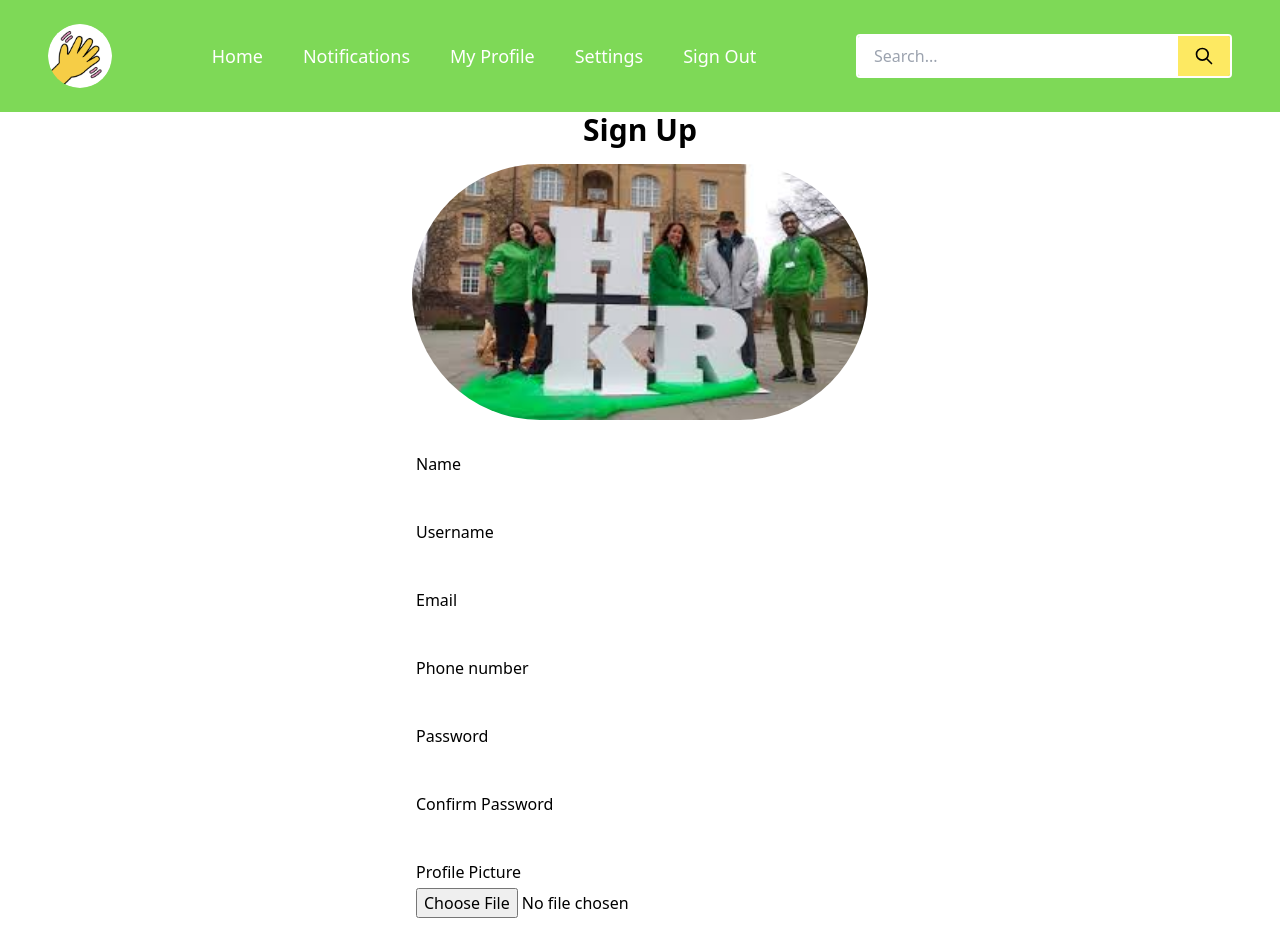
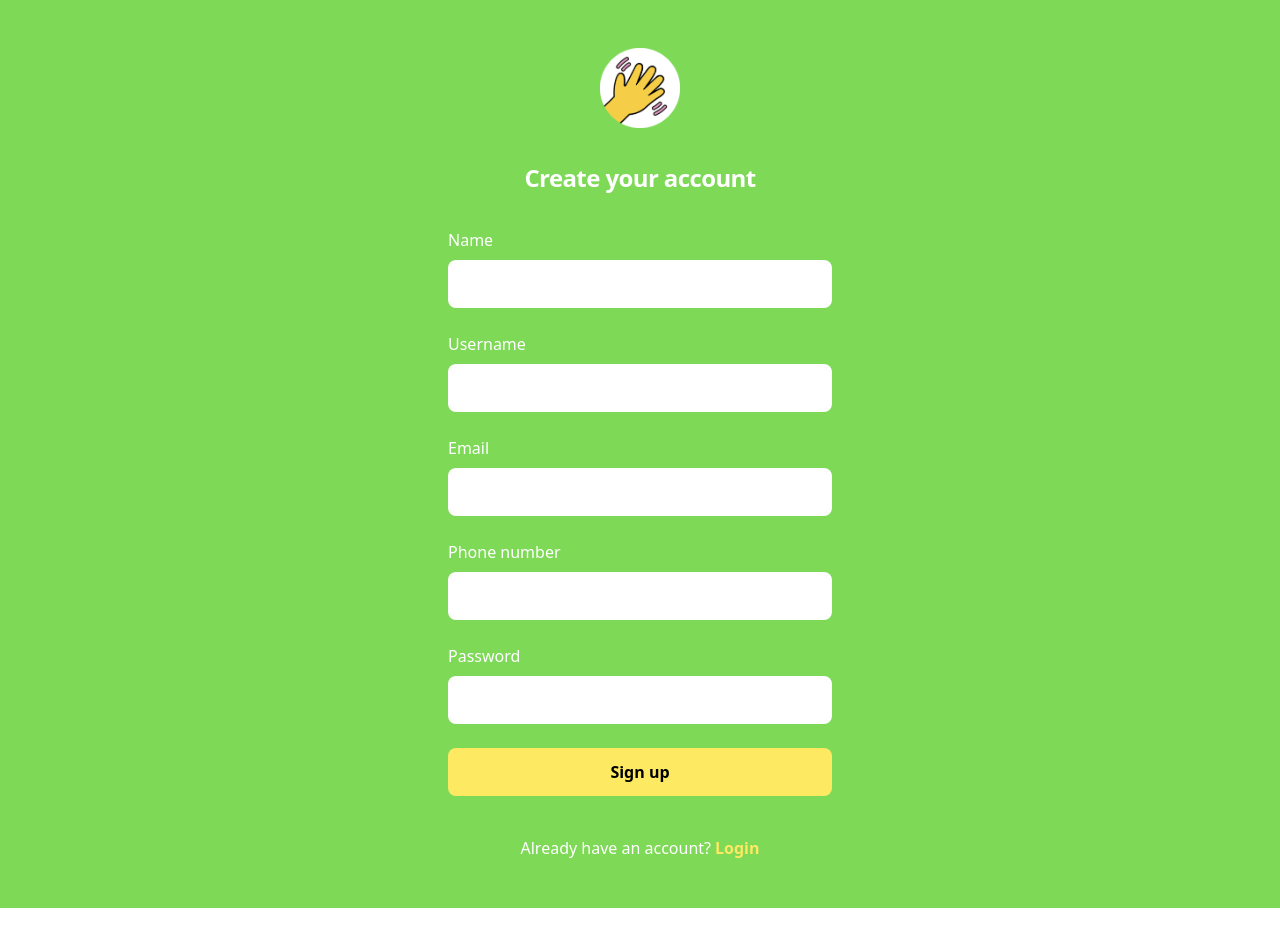
Before and after one commit to HKR-StudentConnect/Frontend, a React (Create React App) app: page /register in a window 1280 px wide. Shown: the top 952 px of the page. After the commit the page ends 908 px from the top, so only its background shows below. Built offline with nearby package versions, Linux system fonts and the light colour scheme.

Commit message:
feat: :sparkles: Update Auth UI & refactor

```diff
--- a/package.json
+++ b/package.json
@@ -37,6 +37,7 @@
     ]
   },
   "devDependencies": {
+    "@tailwindcss/forms": "^0.5.7",
     "tailwindcss": "^3.4.3"
   }
 }
--- a/src/App.jsx
+++ b/src/App.jsx
@@ -1,5 +1,10 @@
 import React from 'react'
-import { BrowserRouter as Router, Routes, Route } from 'react-router-dom'
+import {
+  BrowserRouter as Router,
+  Routes,
+  Route,
+  useLocation,
+} from 'react-router-dom'
 import Welcome from './pages/welcome/index.jsx'
 import Login from './pages/login/index.jsx'
 import Register from './pages/register/index.jsx'
@@ -13,7 +18,19 @@
 function App() {
   return (
     <Router>
-      <Navbar />
+      <AppContent />
+    </Router>
+  )
+}
+
+const AppContent = () => {
+  const location = useLocation()
+  const noNavbarOrFooterPaths = ['/welcome', '/login', '/register']
+  const showNavbarAndFooter = !noNavbarOrFooterPaths.includes(location.pathname)
+
+  return (
+    <>
+      {showNavbarAndFooter && <Navbar />}
       <Routes>
         <Route path='/welcome' element={<Welcome />} />
         <Route path='/login' element={<Login />} />
@@ -23,8 +40,8 @@
         <Route path='/profile' element={<Profile />} />
         <Route path='/settings' element={<Settings />} />
       </Routes>
-      <Footer />
-    </Router>
+      {showNavbarAndFooter && <Footer />}
+    </>
   )
 }
 
--- /dev/null
+++ b/src/components/auth/authInput.jsx
@@ -0,0 +1,24 @@
+import React from 'react'
+
+const AuthInput = ({ label, value, onChangeText, ...textInputConfig }) => {
+  return (
+    <div>
+      <label
+        htmlFor='email'
+        className='block text-md font-medium leading-6 text-white'
+      >
+        {label}
+      </label>
+      <div className='mt-2'>
+        <input
+          value={value}
+          onChange={onChangeText}
+          {...textInputConfig}
+          className='block w-full rounded-lg border-0 py-3 text-black placeholder:text-gray focus:ring-2 focus:ring-inset focus:ring-white sm:text-sm sm:leading-6'
+        />
+      </div>
+    </div>
+  )
+}
+
+export default AuthInput
--- a/src/pages/login/index.jsx
+++ b/src/pages/login/index.jsx
@@ -1,7 +1,7 @@
-// Pages/Signinpage.jsx
 import React, { useState } from 'react'
 import { Link, useNavigate } from 'react-router-dom'
-import signimage from '../../assets/signupimage.jpeg'
+import logo from '../../assets/logo.png'
+import AuthInput from '../../components/auth/authInput'
 
 const Login = () => {
   const navigate = useNavigate()
@@ -40,59 +40,77 @@
   }
 
   return (
-    <div className='flex min-h-screen items-center justify-center bg-green-400'>
-      <div className='max-w-md bg-green-400 p-8 rounded-lg shadow-md flex'>
-        <img
-          src={signimage}
-          alt=' img for sign in '
-          className='  h-64 w-128 object-cover rounded-full '
+    <>
+      <div className='bg-primary flex min-h-screen flex-1 flex-col justify-center px-6 py-12 lg:px-8'>
+        <div className='sm:mx-auto sm:w-full sm:max-w-sm'>
+          <img className='mx-auto h-20 w-auto' src={logo} alt='Your Company' />
+          <h2 className='mt-10 text-center text-2xl font-bold leading-9 tracking-tight text-white'>
+            Sign in to your account
+          </h2>
+        </div>
+
+        <div className='mt-10 sm:mx-auto sm:w-full sm:max-w-sm'>
+          <form className='space-y-6' action='#' method='POST'>
+            <AuthInput
+              label={'Email address'}
+              value={formData.email}
+              onChangeText={handleChange}
+              id='email'
+              name='email'
+              type='email'
+              autoComplete='email'
+              required
+            />
+
+            <div>
+              <div className='flex items-center justify-between'>
+                <label
+                  htmlFor='password'
+                  className='block text-md font-medium leading-6 text-white'
+                >
+                  Password
+                </label>
+                <div className='text-md'>
+                  <Link to='#' className='font-semibold text-secondary'>
+                    Forgot password?
+                  </Link>
+                </div>
+              </div>
+              <div className='mt-2'>
+                <input
+                  id='password'
+                  name='password'
+                  type='password'
+                  autoComplete='current-password'
+                  required
+                  className='block w-full rounded-lg border-0 py-3 text-black placeholder:text-gray focus:ring-2 focus:ring-inset focus:ring-white sm:text-sm sm:leading-6'
                 />
               </div>
-      <div className='ml-8'>
-        <h2 className='text-2xl font-bold mb-4'>Log In</h2>
+            </div>
 
-        <form onSubmit={submit} className='mt-4'>
-          <div className='mb-4'>
-            <label htmlFor='email' className='block text-gray-700'>
-              Email
-            </label>
-            <input
-              type='email'
-              id='email'
-              name='email'
-              value={formData.email}
-              onChange={handleChange}
-              className='form-input mt-1 block w-full'
-            />
-          </div>
-          <div className='mb-4'>
-            <label htmlFor='password' className='block text-gray-700'>
-              Password
-            </label>
-            <input
-              type='password'
-              id='password'
-              name='password'
-              value={formData.password}
-              onChange={handleChange}
-              className='form-input mt-1 block w-full'
-            />
-          </div>
+            <div>
               <button
                 type='submit'
-            className='bg-green-500 hover:bg-green-700 text-white font-bold py-2 px-4 rounded'
+                onSubmit={submit}
+                className='flex w-full justify-center rounded-lg bg-secondary px-3 py-3 text-md font-semibold leading-6 text-black'
               >
-            Log In
+                Sign in
               </button>
+            </div>
           </form>
-        <p className='mt-4'>
+
+          <p className='mt-10 text-center text-md text-white'>
             Don't have an account?
-          <Link to='/signup' className='text-blue-500'>
-            Sign up
+            <Link
+              to='/register'
+              className='font-semibold ml-1 leading-6 text-secondary'
+            >
+              Register
             </Link>
           </p>
         </div>
       </div>
+    </>
   )
 }
 
--- a/src/pages/register/index.jsx
+++ b/src/pages/register/index.jsx
@@ -1,6 +1,7 @@
 import React, { useState } from 'react'
 import { Link, useNavigate } from 'react-router-dom'
-import signupimage from '../../assets/signupimage.jpeg'
+import logo from '../../assets/logo.png'
+import AuthInput from '../../components/auth/authInput'
 
 const Register = () => {
   const navigate = useNavigate()
@@ -54,116 +55,74 @@
   }
 
   return (
-    <div className='signuppage-bg min-h-screen flex flex-col justify-center items-center bg-gren-400'>
-      <h2 className='text-3xl font-semibold mb-4'>Sign Up</h2>
-      <div className='flex flex-col items-center'>
-        <img
-          src={signupimage}
-          alt='Sign Up Img'
-          className='h-64 w-128 object-cover rounded-full mb-8'
-        />
-        <form onSubmit={submit} className='w-full max-w-md'>
-          <div className='mb-4'>
-            <label htmlFor='name' className='block text-gray-700'>
-              Name
-            </label>
-            <input
+    <>
+      <div className='bg-primary flex min-h-screen flex-1 flex-col justify-center px-6 py-12 lg:px-8'>
+        <div className='sm:mx-auto sm:w-full sm:max-w-sm'>
+          <img className='mx-auto h-20 w-auto' src={logo} alt='Your Company' />
+          <h2 className='mt-8 text-center text-2xl font-bold leading-9 tracking-tight text-white'>
+            Create your account
+          </h2>
+        </div>
+
+        <div className='mt-8 sm:mx-auto sm:w-full sm:max-w-sm'>
+          <form className='space-y-6' action='#' method='POST'>
+            <AuthInput
+              label={'Name'}
+              value={data.name}
+              onChangeText={handleChange}
               type='text'
               id='name'
               name='name'
-              value={data.name}
-              onChange={handleChange}
-              className='form-input mt-1 block w-full'
+              required
             />
-          </div>
-          {/* <div className='mb-4'>
-            <label htmlFor='age' className='block text-gray-700'>
-              Age
-            </label>
-            <input
-              type='text'
-              id='age'
-              name='age'
-              value={data.age}
-              onChange={handleChange}
-              className='form-input mt-1 block w-full'
-            />
-          </div> */}
-          <div className='mb-4'>
-            <label htmlFor='username' className='block text-gray-700'>
-              Username
-            </label>
-            <input
+
+            <AuthInput
+              label={'Username'}
+              value={data.username}
+              onChangeText={handleChange}
               type='text'
               id='username'
               name='username'
-              value={data.username}
-              onChange={handleChange}
-              className='form-input mt-1 block w-full'
+              required
             />
-          </div>
-          <div className='mb-4'>
-            <label htmlFor='email' className='block text-gray-700'>
-              Email
-            </label>
-            <input
-              type='email'
+
+            <AuthInput
+              label={'Email'}
+              value={data.email}
+              onChangeText={handleChange}
               id='email'
               name='email'
-              value={data.email}
-              onChange={handleChange}
-              className='form-input mt-1 block w-full'
+              type='email'
+              required
             />
-          </div>
-          <div className='mb-4'>
-            <label htmlFor='phone' className='block text-gray-700'>
-              Phone number
-            </label>
-            <input
-              type='text'
+
+            <AuthInput
+              label={'Phone number'}
+              value={data.phone}
+              onChangeText={handleChange}
               id='phone'
               name='phone'
-              value={data.phone}
-              onChange={handleChange}
-              className='form-input mt-1 block w-full'
+              type='tel'
+              required
             />
-          </div>
-          <div className='mb-4'>
-            <label htmlFor='password' className='block text-gray-700'>
-              Password
-            </label>
-            <input
-              type='password'
+
+            <AuthInput
+              label={'Password'}
+              value={data.password}
+              onChangeText={handleChange}
               id='password'
               name='password'
-              value={data.password}
-              onChange={handleChange}
-              className='form-input mt-1 block w-full'
+              type='password'
+              autoComplete='current-password'
+              required
             />
-          </div>
-          <div className='mb-4'>
-            <label htmlFor='confirmPassword' className='block text-gray-700'>
-              Confirm Password
-            </label>
-            <input
-              type='password'
-              id='confirmPassword'
-              name='confirmPassword'
-              value={data.confirmPassword}
-              onChange={handleChange}
-              className='form-input mt-1 block w-full'
-            />
-          </div>
-          <div className='mb-4'>
-            <label htmlFor='profilePicture' className='block text-gray-700'>
-              Profile Picture
-            </label>
-            <input
+
+            {/* <AuthInput
+              label={'Profile Picture'}
+              onChangeText={handleChange}
               type='file'
               id='profilePicture'
               name='profilePicture'
-              onChange={handleChange}
-              className='form-input mt-1 block w-full'
             />
             {data.profilePicture && (
               <img
@@ -171,23 +130,31 @@
                 alt='Profile'
                 className='mt-2 h-20 w-20 object-cover rounded-full'
               />
-            )}
-          </div>
+            )} */}
+
+            <div>
               <button
                 type='submit'
-            className='bg-blue-500 hover:bg-blue-700 text-white font-bold py-2 px-4 rounded'
+                onSubmit={submit}
+                className='flex w-full justify-center rounded-lg bg-secondary px-3 py-3 text-md font-semibold leading-6 text-black'
               >
-            Sign Up
+                Sign up
               </button>
+            </div>
           </form>
-        <p className='mt-4'>
+
+          <p className='mt-10 text-center text-md text-white'>
             Already have an account?
-          <Link to='/signin' className='text-blue-500'>
-            Log in
+            <Link
+              to='/login'
+              className='font-semibold ml-1 leading-6 text-secondary'
+            >
+              Login
             </Link>
           </p>
         </div>
       </div>
+    </>
   )
 }
 
--- a/src/pages/welcome/index.jsx
+++ b/src/pages/welcome/index.jsx
@@ -12,31 +12,35 @@
   const randomQuote = quotes[Math.floor(Math.random() * quotes.length)]
 
   return (
-    <div className='bg-green-400 min-h-0 pt-32 flex flex-col justify-center items-center'>
-      <div className='bg-white rounded-full h-64 w-64 flex justify-center items-center'>
+    <div className='bg-primary min-h-screen flex flex-col justify-center items-center'>
+      <div className='bg-white rounded-full h-64 w-64  mb-8 flex justify-center items-center'>
         <img
           src={introimage}
           alt='myimage'
           className='h-full w-full object-cover rounded-full'
         />
       </div>
-      <h1 className='text-3xl font-bold mb-4'>Welcome to Student Connect</h1>
-      <div className='mt-4'>
+      <h1 className='text-3xl text-white font-bold mb-8'>
+        Welcome to Student Connect
+      </h1>
+      <div className='flex'>
         <Link
           to='/register'
-          className='bg-blue-500 hover:bg-blue-700 text-white font-bold py-2 px-4 rounded mr-4'
+          className='bg-secondary hover:bg-blue-700 text-black font-bold py-4 px-16 rounded-xl mr-4'
         >
           Sign Up
         </Link>
         <Link
           to='/login'
-          className='bg-green-500 hover:bg-green-700 text-white font-bold py-2 px-4 rounded'
+          className='bg-secondary hover:bg-blue-700 text-black font-bold py-4 px-16 rounded-xl'
         >
-          Log In
+          Sign In
         </Link>
       </div>
 
-      <div className='mt-4 italic'>{randomQuote}</div>
+      <div className='mt-8 font-semibold italic text-background'>
+        {randomQuote}
+      </div>
     </div>
   )
 }
--- a/tailwind.config.js
+++ b/tailwind.config.js
@@ -13,5 +13,5 @@
       gray: 'gray',
     },
   },
-  plugins: [],
+  plugins: [require('@tailwindcss/forms')],
 }
```
Also changed, not shown: 1 other file (tests, documents, lock files or other folders). Lines whose indentation alone changed are shown as unchanged.
